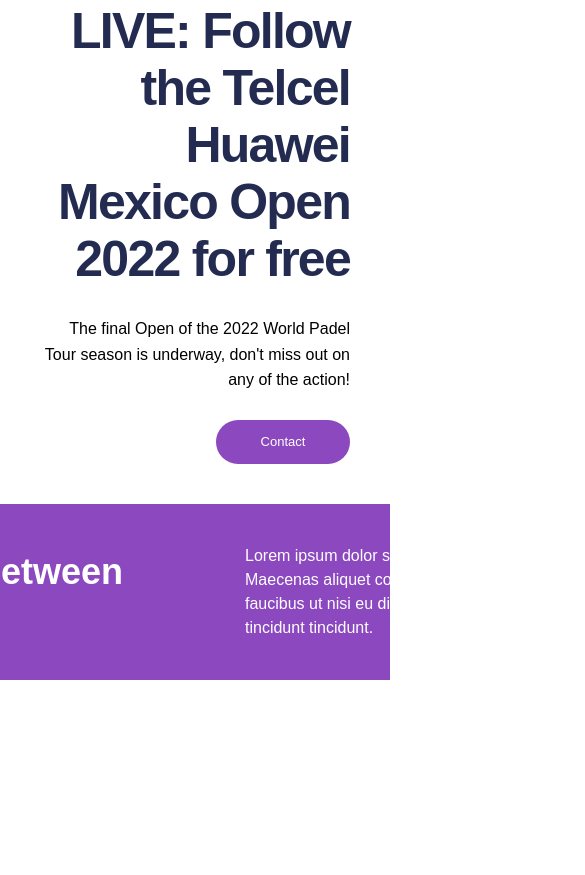
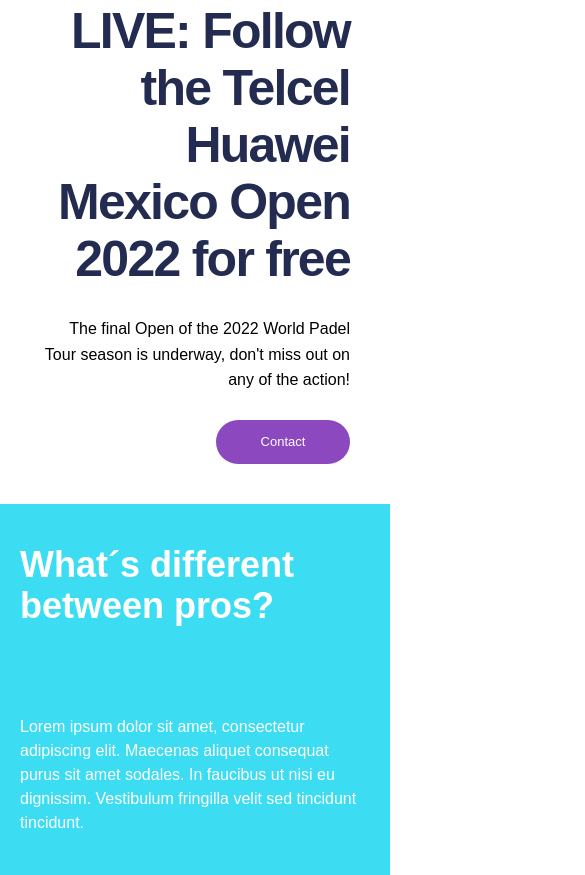
Before and after one commit to MrLapa/responsive-web-design-landing, a website built with Vite: page index.html in a window 390 px wide. Shown: the part 709-1584 px from the top of the page, 585 px wide, since content can reach past the window. Before the commit the page ends 1389 px from the top, so only its background shows below. Built offline with nearby package versions, Linux system fonts and the light colour scheme; files whose address does not match are found by name.

Commit message:
Create responsive behavior for pros information ribbon

```diff
--- a/style.css
+++ b/style.css
@@ -4,6 +4,7 @@
   --color-primary-1: #242e52;
   --color-primary-2: #232c50;
   --color-purple: #8b48bf;
+  --color-cyan: #3cddf3;
   --color-white: #fff;
   --color-black: #000;
   --color-active-link: rgba(36, 46, 82, 0.6);
@@ -18,6 +19,7 @@
 
   --size-1-75: -0.109rem;
   --size-10: 0.625rem;
+  --size-20: 1.25rem;
   --size-28: 1.75rem;
   --size-40: 2.5rem;
   --size-44: 2.75rem;
@@ -220,7 +222,6 @@
   gap: var(--size-100);
   padding: var(--size-40) 0;
   justify-content: center;
-  align-items: center;
   grid-template-areas: "pros-title pros-text";
 }
 
@@ -261,4 +262,19 @@
     justify-content: center;
     place-items: center;
   }
+
+  .information-ribbon {
+    background-color: var(--color-cyan);
+    color: var(--color-white);
+  }
+
+  .information-ribbon-pros {
+    grid: repeat(2, 1fr) / 1fr;
+    gap: var(--size-50);
+    padding: var(--size-40) var(--size-20);
+
+    grid-template-areas:
+      "pros-title"
+      "pros-text";
+  }
 }
```
